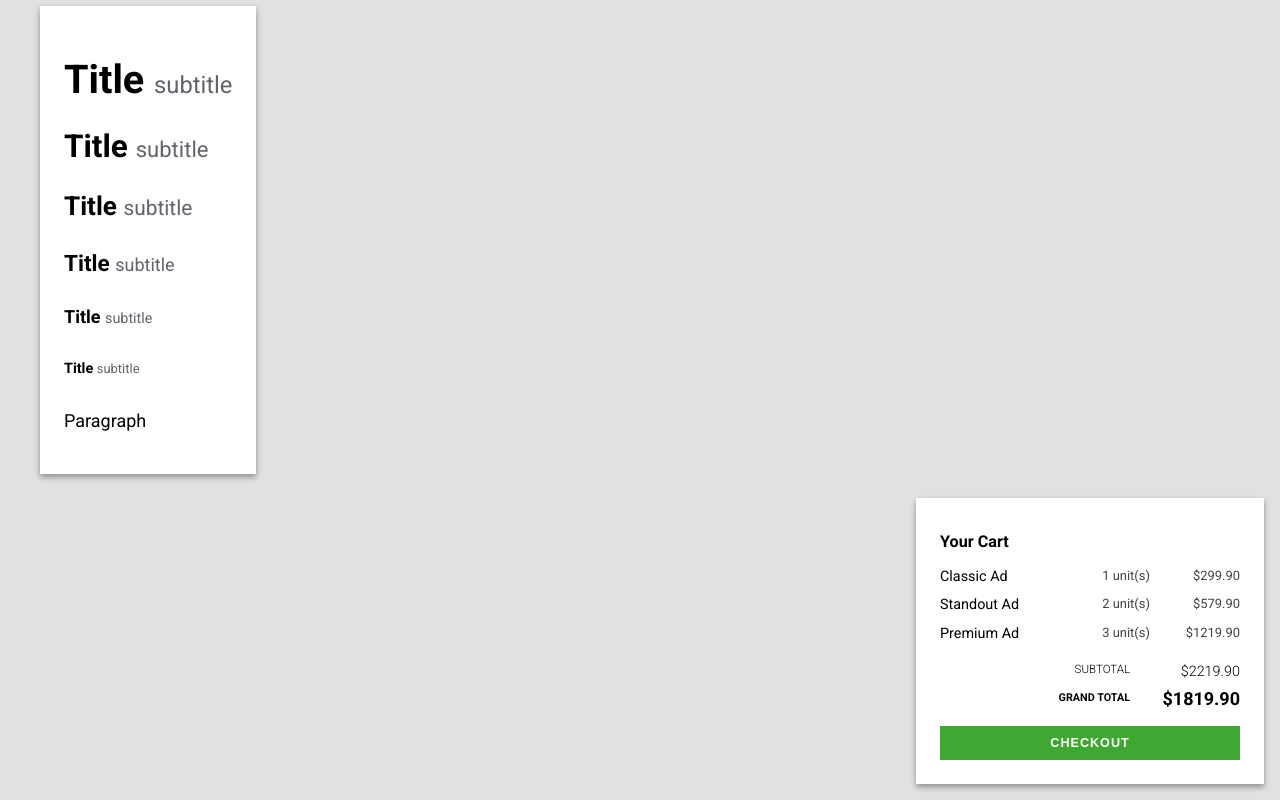
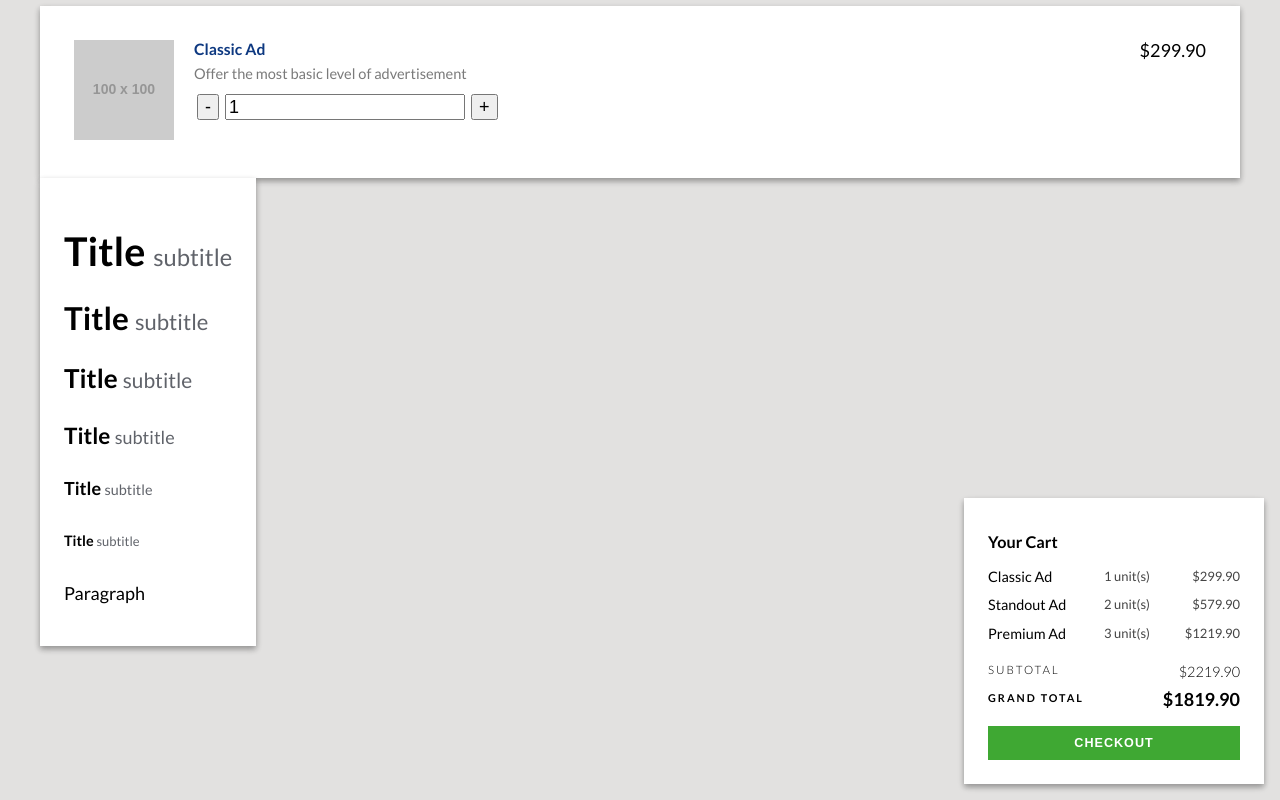
Before and after one commit to wengkhing/gdp-ads-checkout, a React app: page / in a window 1280 px wide. Built offline with nearby package versions, Linux system fonts and the light colour scheme.

Commit message:
style(product-card): init styling

```diff
--- a/src/App.js
+++ b/src/App.js
@@ -1,13 +1,16 @@
 import React, { Component } from 'react'
 import CheckoutForm from './components/CheckoutForm'
+import ProductCard from './components/ProductCard'
+import Flex from './components/Flex'
 import './App.scss'
 
 class App extends Component {
   render() {
     return (
       <div className="App">
-        <div className="main-container">
-          <div className="card">
+        <Flex className="main-container">
+          <ProductCard />
+          <Flex className="card">
             <h1>Title <small>subtitle</small></h1>
             <h2>Title <small>subtitle</small></h2>
             <h3>Title <small>subtitle</small></h3>
@@ -15,8 +18,8 @@ class App extends Component {
             <h5>Title <small>subtitle</small></h5>
             <h6>Title <small>subtitle</small></h6>
             <p>Paragraph</p>
-          </div>
-        </div>
+          </Flex>
+        </Flex>
         <CheckoutForm />
       </div>
     );
--- a/src/components/CheckoutForm.js
+++ b/src/components/CheckoutForm.js
@@ -6,8 +6,7 @@ import './CheckoutForm.scss'
 class CheckoutForm extends Component {
   render() {
     return (
-      <div className='checkout-card'>
-        <Flex column>
+      <Flex column className='checkout-card'>
 
         <div className='card-header'>
           <h1 className='card-header__title'>
@@ -50,7 +49,6 @@ class CheckoutForm extends Component {
         </div>
 
       </Flex>
-      </div>
     );
   }
 }
--- a/src/components/CheckoutForm.scss
+++ b/src/components/CheckoutForm.scss
@@ -33,27 +33,37 @@
 
     .subtotal {
       margin: 4px 0px;
-      text-align: right;
+      // text-align: right;
       font-size: 0.8em;
       font-weight: 300;
 
       &__label {
         font-size: 0.8em;
+        letter-spacing: 2px;
         line-height: 1em;
         text-transform: uppercase;
+      }
+
+      &__value {
+        text-align: right;
       }
     }
 
     .total {
       margin: 4px 0px;
-      text-align: right;
+      // text-align: right;
       font-size: 1em;
       font-weight: 600;
 
       &__label {
         font-size: 0.6em;
+        letter-spacing: 2px;
         line-height: 1.6em;
         text-transform: uppercase;
+      }
+
+      &__value {
+        text-align: right;
       }
     }
   }
--- /dev/null
+++ b/src/components/ProductCard.js
@@ -0,0 +1,28 @@
+import React, { Component } from 'react'
+import { connect } from 'react-redux'
+import Flex from './Flex'
+import './ProductCard.scss'
+
+const ProductCard = () => {
+  return (
+    <Flex gap="20" row className='product-card'>
+      <Flex className="product-image" mSize="100px">
+        <img src="http://via.placeholder.com/100x100" />
+      </Flex>
+      <Flex column grow>
+        <h1 className="__title">Classic Ad</h1>
+        <p className="__description">Offer the most basic level of advertisement</p>
+        <Flex gap="6" row>
+          <Flex><button>-</button></Flex>
+          <Flex><input type="text" value="1"/></Flex>
+          <Flex><button>+</button></Flex>
+        </Flex>
+      </Flex>
+      <Flex>
+        $299.90
+      </Flex>
+    </Flex>
+  )
+}
+
+export default ProductCard
--- /dev/null
+++ b/src/components/ProductCard.scss
@@ -0,0 +1,21 @@
+@import '../style/shadow';
+@import '../style/card';
+@import '../style/config';
+
+.product-card {
+  @extend .card;
+  width: 100%;
+
+  .__title {
+    color: $primary-color;
+    font-size: 0.87em;
+    font-weight: 600;
+    margin: 0 0 8px 0;
+  }
+
+  .__description {
+    color: #7A7A7A;
+    font-size: 0.81em;
+    margin: 0 0 8px 0;
+  }
+}
--- a/src/style/_card.scss
+++ b/src/style/_card.scss
@@ -2,6 +2,7 @@
   background-color: #fff;
   padding: 24px;
   transition: all 0.15s linear;
+  box-sizing: border-box;
   @include shadow(2);
 }
 
--- a/src/style/_config.scss
+++ b/src/style/_config.scss
@@ -1,7 +1,7 @@
-@import url('https://fonts.googleapis.com/css?family=Roboto:300,400,500,700,900');
+@import url('https://fonts.googleapis.com/css?family=Lato:300,400,500,700,900');
 
 // Font size
-$font-stack: Roboto, sans-serif;
+$font-stack: Lato, sans-serif;
 $base-font-size-desktop: 18px;
 $base-font-size-mobile: 18px;
 
```
Also changed, not shown: 1 other file (tests, documents, lock files or other folders). Lines whose indentation alone changed are shown as unchanged.
